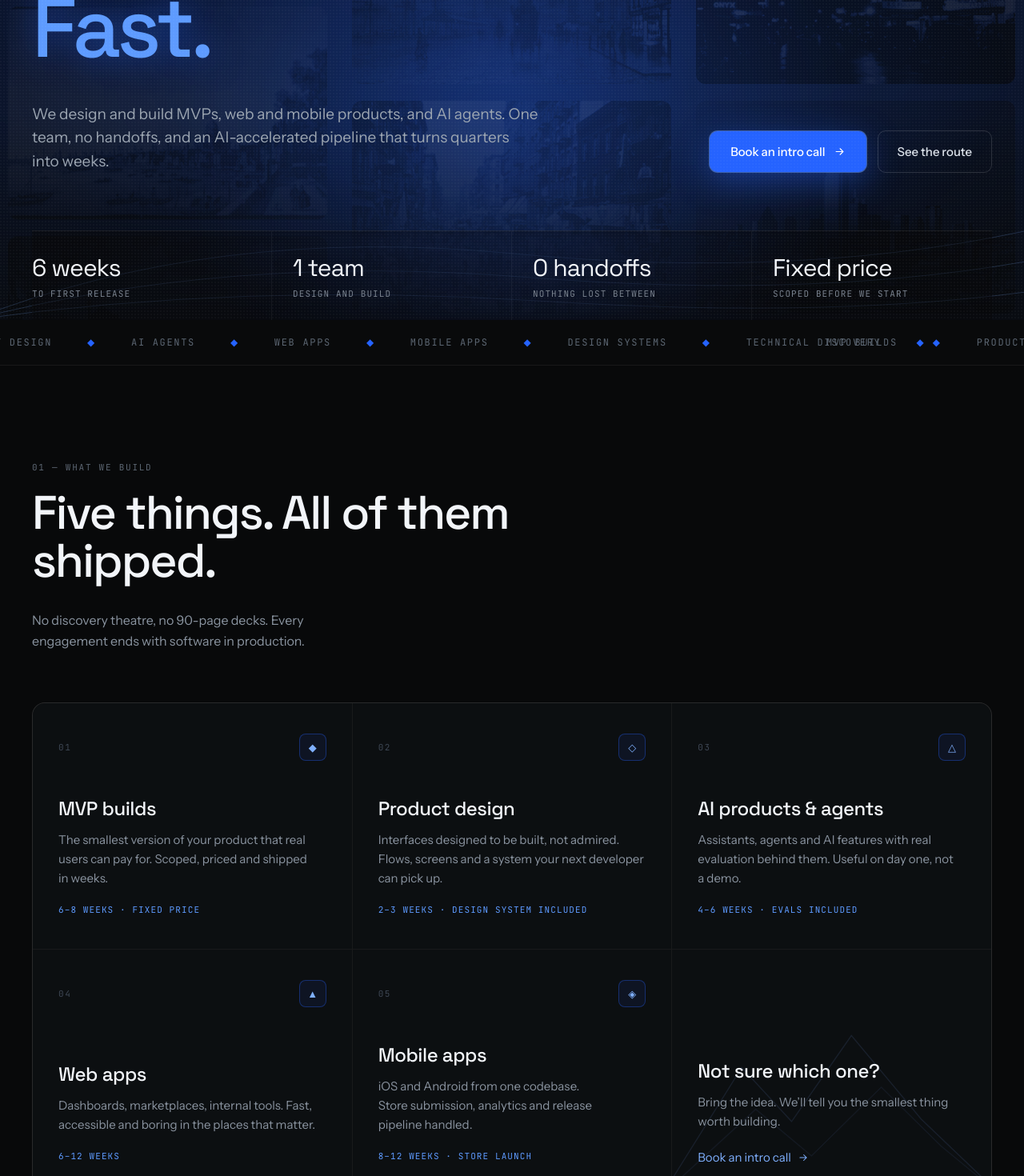
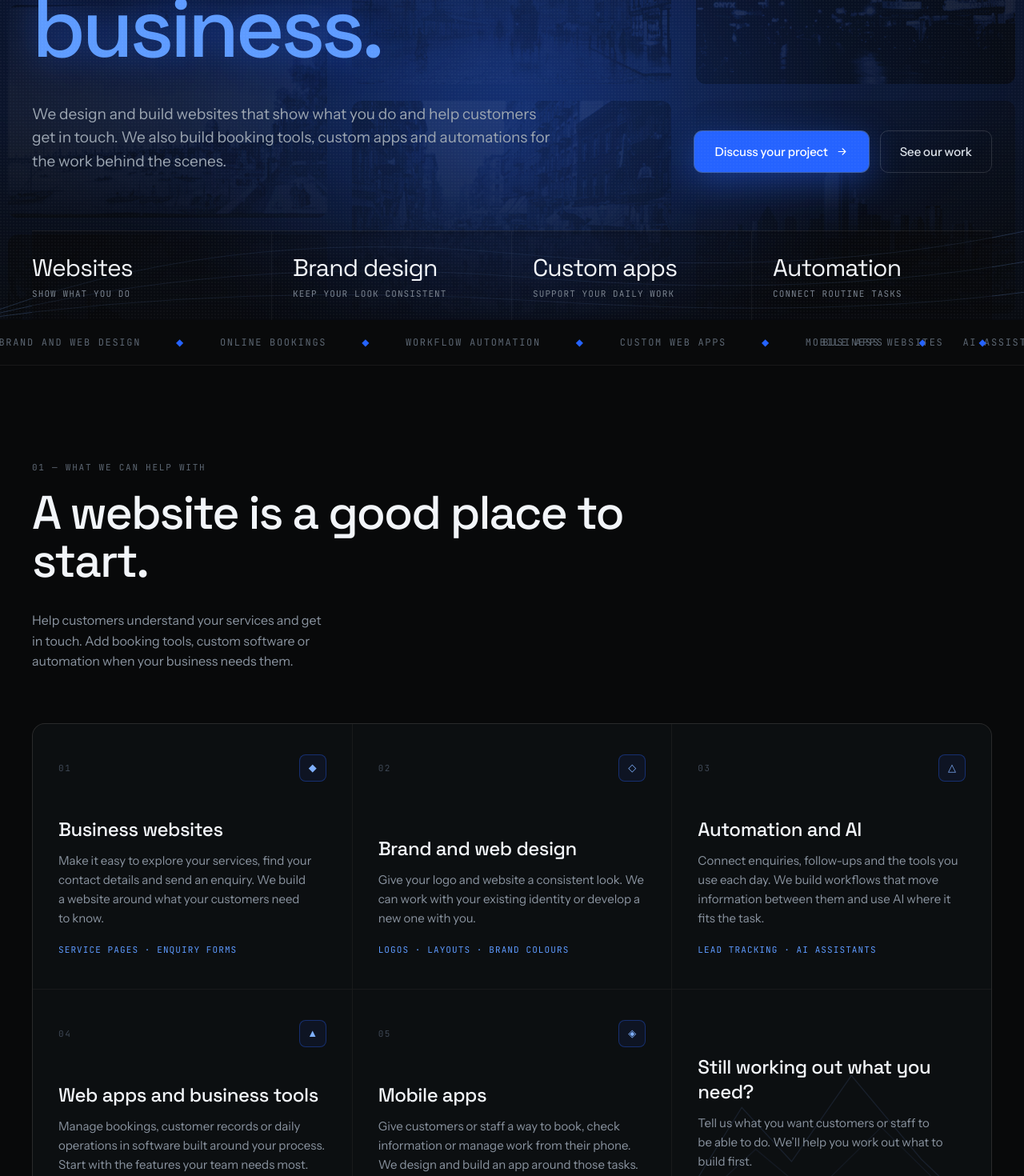
Before and after one commit to Bukola-Oludiran/SixthSummitLabs, a React (Vite) app: page / in a window 1280 px wide. Shown: the part 400-1870 px from the top of the page at 80% size. Built offline with nearby package versions, Linux system fonts and the light colour scheme.

Commit message:
feat(copy): clarify the studio offer for business owners

```diff
--- a/index.html
+++ b/index.html
@@ -7,18 +7,18 @@
     <link rel="icon" type="image/svg+xml" href="/favicon.svg?v=twin-summit" />
     <link rel="apple-touch-icon" sizes="180x180" href="/apple-touch-icon.png?v=twin-summit" />
 
-    <title>6ixSummit Labs — Idea in. Product out. Fast.</title>
+    <title>6ixSummit Labs | Websites, Apps &amp; Business Automation</title>
     <meta
       name="description"
-      content="We design and build MVPs, web and mobile products, and AI agents. One team, no handoffs, and an AI-accelerated pipeline that turns quarters into weeks."
+      content="Websites, booking tools, custom apps and automations for small businesses. Explore work by 6ixSummit Labs and tell us what you’d like to build or improve."
     />
     <meta name="theme-color" content="#08090A" />
 
     <meta property="og:type" content="website" />
-    <meta property="og:title" content="6ixSummit Labs — Idea in. Product out. Fast." />
+    <meta property="og:title" content="6ixSummit Labs | Websites, Apps &amp; Business Automation" />
     <meta
       property="og:description"
-      content="MVP builds, product design, AI agents, web and mobile apps. Scoped, priced and shipped in weeks."
+      content="Websites, booking tools, custom apps and automations for small businesses. Explore work by 6ixSummit Labs and tell us what you’d like to build or improve."
     />
 
     <link rel="preconnect" href="https://fonts.googleapis.com" />
--- a/src/components/Audiences.css
+++ b/src/components/Audiences.css
@@ -4,7 +4,7 @@
 
 .audiences__grid {
   display: grid;
-  grid-template-columns: repeat(auto-fit, minmax(300px, 1fr));
+  grid-template-columns: repeat(auto-fit, minmax(min(300px, 100%), 1fr));
   gap: 56px;
   align-items: start;
 }
--- a/src/components/Audiences.jsx
+++ b/src/components/Audiences.jsx
@@ -1,5 +1,5 @@
 import Reveal from './Reveal'
-import { audiences } from '../site.config'
+import { audiences, sectionCopy } from '../site.config'
 import './Audiences.css'
 
 export default function Audiences() {
@@ -7,10 +7,10 @@ export default function Audiences() {
     <section className="section section--bordered audiences">
       <div className="shell audiences__grid">
         <Reveal>
-          <div className="eyebrow">04 — Who we climb with</div>
-          <h2 className="audiences__title">Three kinds of people call us.</h2>
+          <div className="eyebrow">{sectionCopy.audiences.eyebrow}</div>
+          <h2 className="audiences__title">{sectionCopy.audiences.title}</h2>
           <p className="audiences__lede">
-            If you recognise yourself here, the first call will be a short one.
+            {sectionCopy.audiences.body}
           </p>
         </Reveal>
 
--- a/src/components/Contact.jsx
+++ b/src/components/Contact.jsx
@@ -4,7 +4,7 @@ import { contact, settings } from '../site.config'
 import './Contact.css'
 
 export default function Contact() {
-  const mailto = `mailto:${settings.email}`
+  const mailto = `mailto:${settings.email}?subject=${encodeURIComponent('A project for 6ixSummit Labs')}`
 
   return (
     <section id="contact" className="contact">
@@ -22,7 +22,7 @@ export default function Contact() {
 
         <div className="contact__actions">
           <a href={mailto} className="btn btn--primary btn--lg">
-            {settings.ctaLabel}
+            {settings.emailCtaLabel}
             <ArrowRight size={16} />
           </a>
           <a href={mailto} className="btn btn--ghost btn--lg">
--- a/src/components/Header.jsx
+++ b/src/components/Header.jsx
@@ -16,7 +16,7 @@ export default function Header() {
           </a>
         ))}
         <a href="#contact" className="btn btn--primary btn--sm">
-          {settings.ctaLabel}
+          {settings.headerCtaLabel}
         </a>
       </nav>
     </header>
--- a/src/components/Hero.css
+++ b/src/components/Hero.css
@@ -228,3 +228,10 @@
     justify-content: center;
   }
 }
+
+@media (max-width: 480px) {
+  .hero__actions {
+    flex-direction: column;
+    align-items: stretch;
+  }
+}
--- a/src/components/Hero.jsx
+++ b/src/components/Hero.jsx
@@ -39,8 +39,8 @@ export default function Hero() {
               {settings.ctaLabel}
               <ArrowRight />
             </a>
-            <a href="#route" className="btn btn--ghost">
-              See the route
+            <a href="#work" className="btn btn--ghost">
+              {hero.secondaryCta}
             </a>
           </div>
         </div>
--- a/src/components/Process.jsx
+++ b/src/components/Process.jsx
@@ -1,5 +1,5 @@
 import Reveal from './Reveal'
-import { principles, steps } from '../site.config'
+import { principles, steps, sectionCopy } from '../site.config'
 import './Process.css'
 
 export default function Process() {
@@ -9,8 +9,8 @@ export default function Process() {
 
       <div className="shell process__inner">
         <Reveal className="process__head">
-          <div className="eyebrow">03 — The route</div>
-          <h2 className="section-title process__title">Four camps between here and live.</h2>
+          <div className="eyebrow">{sectionCopy.process.eyebrow}</div>
+          <h2 className="section-title process__title">{sectionCopy.process.title}</h2>
         </Reveal>
 
         <div className="process__steps">
--- a/src/components/Services.jsx
+++ b/src/components/Services.jsx
@@ -1,6 +1,6 @@
 import Reveal from './Reveal'
 import { ArrowRight } from './icons'
-import { services } from '../site.config'
+import { services, sectionCopy, settings } from '../site.config'
 import './Services.css'
 
 export default function Services() {
@@ -9,12 +9,11 @@ export default function Services() {
       <div className="shell">
         <div className="section-head">
           <Reveal>
-            <div className="eyebrow">01 — What we build</div>
-            <h2 className="section-title">Five things. All of them shipped.</h2>
+            <div className="eyebrow">{sectionCopy.services.eyebrow}</div>
+            <h2 className="section-title">{sectionCopy.services.title}</h2>
           </Reveal>
           <Reveal as="p" index={1} className="section-lede">
-            No discovery theatre, no 90-page decks. Every engagement ends with software in
-            production.
+            {sectionCopy.services.body}
           </Reveal>
         </div>
 
@@ -47,12 +46,12 @@ export default function Services() {
               </g>
             </svg>
             <div className="services__card-cta-body">
-              <h3 className="services__title">Not sure which one?</h3>
+              <h3 className="services__title">{sectionCopy.services.helpTitle}</h3>
               <p className="services__body">
-                Bring the idea. We&rsquo;ll tell you the smallest thing worth building.
+                {sectionCopy.services.helpBody}
               </p>
               <a href="#contact" className="link-arrow">
-                Book an intro call
+                {settings.ctaLabel}
                 <ArrowRight size={14} />
               </a>
             </div>
--- a/src/components/Work.jsx
+++ b/src/components/Work.jsx
@@ -1,6 +1,6 @@
 import Reveal from './Reveal'
 import ImageSlot from './ImageSlot'
-import { images, projects } from '../site.config'
+import { images, projects, sectionCopy } from '../site.config'
 import './Work.css'
 
 export default function Work() {
@@ -11,11 +11,11 @@ export default function Work() {
       <div className="shell">
         <div className="section-head work__head">
           <Reveal>
-            <div className="eyebrow">02 — Selected work</div>
-            <h2 className="section-title work__title">Built, launched, still running.</h2>
+            <div className="eyebrow">{sectionCopy.work.eyebrow}</div>
+            <h2 className="section-title work__title">{sectionCopy.work.title}</h2>
           </Reveal>
           <a href="#contact" className="work__portfolio-link">
-            Ask for the full portfolio →
+            {sectionCopy.work.cta} <span aria-hidden="true">→</span>
           </a>
         </div>
 
--- a/src/site.config.js
+++ b/src/site.config.js
@@ -1,8 +1,7 @@
 /**
- * All site copy and configuration.
- *
- * Edit this file to change the site's content — the components read from it and
- * never hardcode copy of their own.
+ * Marketing copy and configuration for 6ixSummit Labs.
+ * Keep claims grounded in the portfolio and agreed service scope.
+ * Copywriting sources and review notes: design/brand/website-copy-review.json.
  */
 
 import renaissanceAge from './assets/eras/renaissance.webp'
@@ -38,7 +37,9 @@ export const images = {
 
 /** Toggles that were editor props on the original design file. */
 export const settings = {
-  ctaLabel: 'Book an intro call',
+  ctaLabel: 'Discuss your project',
+  headerCtaLabel: 'Let’s talk',
+  emailCtaLabel: 'Email your idea',
   showMarquee: true,
   showWork: true,
   email: 'hello@6ixsummitlabs.com',
@@ -47,30 +48,55 @@ export const settings = {
 export const nav = [
   { label: 'Services', href: '#services' },
   { label: 'Work', href: '#work' },
-  { label: 'The route', href: '#route' },
+  { label: 'How we work', href: '#route' },
 ]
 
 export const hero = {
-  headline: ['Idea in.', 'Product out.'],
-  headlineAccent: 'Fast.',
-  lede: 'We design and build MVPs, web and mobile products, and AI agents. One team, no handoffs, and an AI-accelerated pipeline that turns quarters into weeks.',
+  headline: ['Websites built', 'around your'],
+  headlineAccent: 'business.',
+  lede: 'We design and build websites that show what you do and help customers get in touch. We also build booking tools, custom apps and automations for the work behind the scenes.',
+  secondaryCta: 'See our work',
   stats: [
-    { value: '6 weeks', label: 'to first release' },
-    { value: '1 team', label: 'design and build' },
-    { value: '0 handoffs', label: 'nothing lost between' },
-    { value: 'Fixed price', label: 'scoped before we start' },
+    { value: 'Websites', label: 'Show what you do' },
+    { value: 'Brand design', label: 'Keep your look consistent' },
+    { value: 'Custom apps', label: 'Support your daily work' },
+    { value: 'Automation', label: 'Connect routine tasks' },
   ],
 }
 
 export const marqueeItems = [
-  'MVP builds',
-  'Product design',
-  'AI agents',
-  'Web apps',
+  'Business websites',
+  'Brand and web design',
+  'Online bookings',
+  'Workflow automation',
+  'Custom web apps',
   'Mobile apps',
-  'Design systems',
-  'Technical discovery',
+  'AI assistants',
 ]
+
+export const sectionCopy = {
+  services: {
+    eyebrow: '01 — What we can help with',
+    title: 'A website is a good place to start.',
+    body: 'Help customers understand your services and get in touch. Add booking tools, custom software or automation when your business needs them.',
+    helpTitle: 'Still working out what you need?',
+    helpBody: 'Tell us what you want customers or staff to be able to do. We’ll help you work out what to build first.',
+  },
+  work: {
+    eyebrow: '02 — Selected work',
+    title: 'See what we’ve built.',
+    cta: 'Discuss a similar project',
+  },
+  process: {
+    eyebrow: '03 — How we work',
+    title: 'You have a say at every step.',
+  },
+  audiences: {
+    eyebrow: '04 — Who we work with',
+    title: 'Start with what your business needs.',
+    body: 'Your first website, a new product idea or a process that needs less manual work. We’ll help you choose a starting point.',
+  },
+}
 
 /**
  * The era backdrop.
@@ -173,37 +199,37 @@ export const services = [
   {
     num: '01',
     tag: '◆',
-    title: 'MVP builds',
-    body: 'The smallest version of your product that real users can pay for. Scoped, priced and shipped in weeks.',
-    meta: '6–8 weeks · fixed price',
+    title: 'Business websites',
+    body: 'Make it easy to explore your services, find your contact details and send an enquiry. We build a website around what your customers need to know.',
+    meta: 'Service pages · enquiry forms',
   },
   {
     num: '02',
     tag: '◇',
-    title: 'Product design',
-    body: 'Interfaces designed to be built, not admired. Flows, screens and a system your next developer can pick up.',
-    meta: '2–3 weeks · design system included',
+    title: 'Brand and web design',
+    body: 'Give your logo and website a consistent look. We can work with your existing identity or develop a new one with you.',
+    meta: 'Logos · layouts · brand colours',
   },
   {
     num: '03',
     tag: '△',
-    title: 'AI products & agents',
-    body: 'Assistants, agents and AI features with real evaluation behind them. Useful on day one, not a demo.',
-    meta: '4–6 weeks · evals included',
+    title: 'Automation and AI',
+    body: 'Connect enquiries, follow-ups and the tools you use each day. We build workflows that move information between them and use AI where it fits the task.',
+    meta: 'Lead tracking · AI assistants',
   },
   {
     num: '04',
     tag: '▲',
-    title: 'Web apps',
-    body: 'Dashboards, marketplaces, internal tools. Fast, accessible and boring in the places that matter.',
-    meta: '6–12 weeks',
+    title: 'Web apps and business tools',
+    body: 'Manage bookings, customer records or daily operations in software built around your process. Start with the features your team needs most.',
+    meta: 'Booking tools · customer portals',
   },
   {
     num: '05',
     tag: '◈',
     title: 'Mobile apps',
-    body: 'iOS and Android from one codebase. Store submission, analytics and release pipeline handled.',
-    meta: '8–12 weeks · store launch',
+    body: 'Give customers or staff a way to book, check information or manage work from their phone. We design and build an app around those tasks.',
+    meta: 'Customer apps · tools for teams',
   },
 ]
 
@@ -215,9 +241,8 @@ export const projects = [
     year: '2026',
     name: 'LuxeStyleBraids',
     href: 'https://luxestylebraids.com',
-    body: 'Online booking, deposits and an owner’s dashboard for a luxury braiding studio in Regina.',
-    result: 'Live and taking bookings',
-    stack: 'React · Vite · REST API',
+    body: 'A booking website for a Regina braiding studio, with appointment scheduling, deposits and a dashboard for the owner.',
+    result: 'Bookings and studio management',
   },
   {
     slot: 'work2',
@@ -226,8 +251,8 @@ export const projects = [
     kind: 'Website',
     name: 'Ayoé Event House',
     href: 'https://ayoeevents.com',
-    body: 'A luxury event planning website for an Edmonton event house, showcasing weddings, social celebrations and corporate events with a dedicated enquiry flow.',
-    result: 'Live website',
+    body: 'A website for an Edmonton event house, bringing its wedding, social and corporate event services together with an enquiry form.',
+    result: 'Event services and enquiries',
   },
   {
     slot: 'work3',
@@ -236,75 +261,75 @@ export const projects = [
     kind: 'Website',
     name: 'AKILI Development Group',
     href: 'https://akilidevgroup.com',
-    body: 'A bilingual website for a project and construction management firm, presenting its services, sectors and approach to infrastructure delivery across Africa.',
-    result: 'Live website',
+    body: 'An English and French website for a project and construction management firm, explaining its services and infrastructure work across Africa.',
+    result: 'English and French content',
   },
 ]
 
 export const steps = [
   {
-    when: 'Day 0–3',
-    title: 'Basecamp',
-    body: 'One call, then a written scope. What we build, what we cut, what it costs.',
-    out: '→ Scope + fixed price',
+    when: 'Step 01',
+    title: 'Start with your business',
+    body: 'Tell us what you do and what you need. We agree the scope, cost and next steps before work begins.',
+    out: 'An agreed project scope',
   },
   {
-    when: 'Week 1–2',
-    title: 'Route',
-    body: 'Flows and screens for the whole product. You approve the thing before it is built.',
-    out: '→ Clickable design',
+    when: 'Step 02',
+    title: 'See the design',
+    body: 'You review the layouts and see how people will use the website or app. We refine the design with your feedback.',
+    out: 'A design you’ve reviewed',
   },
   {
-    when: 'Week 3–6',
-    title: 'Ascent',
-    body: 'Build in weekly releases. You use it as it grows. Nothing waits until the end.',
-    out: '→ Working build, weekly',
+    when: 'Step 03',
+    title: 'Build and review',
+    body: 'We build the agreed features and share working versions for you to try. Your feedback helps us catch problems before launch.',
+    out: 'Working pages and features',
   },
   {
-    when: 'Week 7+',
-    title: 'Summit',
-    body: 'Launch, handover, and the option to keep us on retainer while you find traction.',
-    out: '→ Live, and yours',
+    when: 'Step 04',
+    title: 'Launch and hand over',
+    body: 'We check the finished work, help you get it online and walk you through managing it. We agree any ongoing support with you.',
+    out: 'Your website or app, ready to use',
   },
 ]
 
 export const principles = [
   {
-    title: 'AI does the grunt work',
-    body: 'Scaffolding, migrations, test coverage, copy drafts. Our people spend their hours on judgement, not typing.',
+    title: 'Your existing brand, respected',
+    body: 'Already have a logo and colours? We work with them so your website feels like part of your business.',
   },
   {
-    title: 'You see it every week',
-    body: 'A working build in your hands every Friday. No black boxes, no status-report fiction.',
+    title: 'Progress you can review',
+    body: 'We share designs and working pages along the way. You can see what is changing and give feedback while it is being built.',
   },
   {
-    title: 'You own everything',
-    body: 'Code, designs, infrastructure, accounts. We hand over the keys and stay on call if you want us.',
+    title: 'A clear handover',
+    body: 'We explain how to manage your website and which accounts and services it uses. Support after launch is discussed as part of the project.',
   },
 ]
 
 export const audiences = [
   {
     num: 'A',
-    title: 'Founders with an idea and no engineers',
-    body: 'You know the problem cold. You need a team that turns it into software without a technical co-founder.',
+    title: 'Small businesses getting online',
+    body: 'You need a place to show your services and help customers reach you. We’ll help you build your first website or improve the one you have.',
   },
   {
     num: 'B',
-    title: 'Early-stage teams that need to ship faster',
-    body: 'You have some product and not enough hands. We take a slice and deliver it end to end.',
+    title: 'Founders testing a product idea',
+    body: 'You have an idea for an app or service. We help you define a focused first version, design it and build something people can try.',
   },
   {
     num: 'C',
-    title: 'Agencies who need a build partner',
-    body: 'You sold the work and need it built well, quietly, under your name. We white-label without drama.',
+    title: 'Teams with work to simplify',
+    body: 'Enquiries, records and follow-ups take time to manage. We build tools and automations around the way your team works.',
   },
 ]
 
 export const contact = {
-  badge: 'Two build slots open this quarter',
-  title: "Let's find your summit.",
-  body: "Thirty minutes. Bring the rough idea. You'll leave with a scope, a timeline and a number.",
+  badge: 'Start with a conversation',
+  title: 'Tell us what you have in mind.',
+  body: 'You can start with a rough idea. Email us what your business does and what you’d like your website or software to handle.',
 }
 
 export const footer = {
@@ -316,7 +341,7 @@ export const footer = {
     { label: 'Your designs', href: '/designs' },
     { label: 'Team CRM', href: '/crm' },
   ],
-  note: '© 2026 — Built at altitude',
+  note: '© 2026 6ixSummit Labs',
   credit: {
     text: 'Backdrop: city views 1599–2014, public domain and CC0 via',
     linkLabel: 'Wikimedia Commons',
```
Also changed, not shown: design/brand/website-copy-review.json (added, +73 -0 lines).
